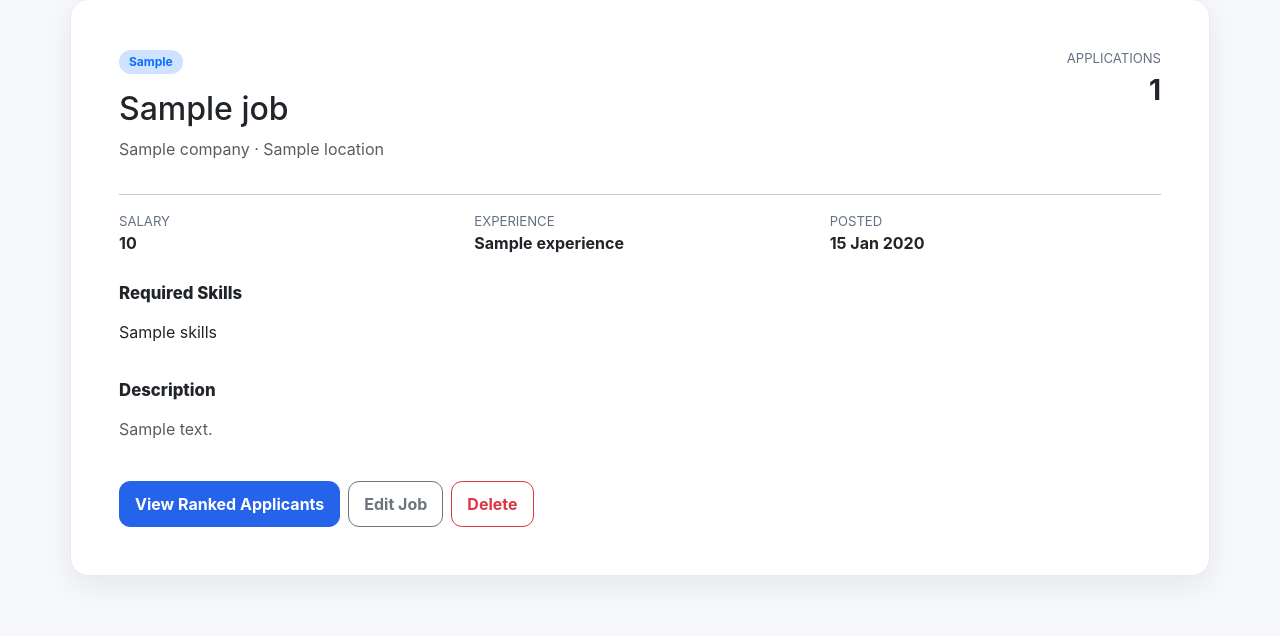
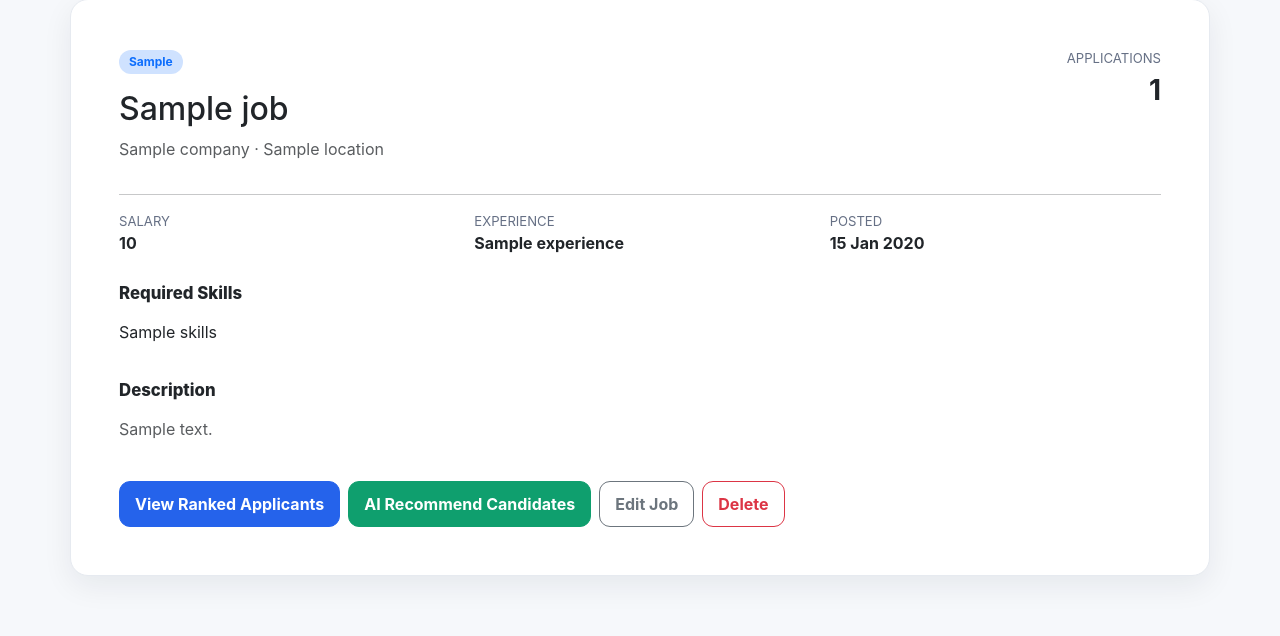
Before and after one commit to hemalatha-singaram/job-portal, a Django app: template recruiter/templates/recruiter/job_details.html in a window 1280 px wide. Shown: the part 242-878 px from the top of the page. Run offline with Django 5.2, Linux system fonts and the light colour scheme; the template is opened without the code that fills it: most values are stand-ins (such as "Sample title", 1, 10 or a date in 2020).

Commit message:
Add AI candidate recommendation action to recruiter job details

```diff
--- a/recruiter/templates/recruiter/job_details.html
+++ b/recruiter/templates/recruiter/job_details.html
@@ -2,5 +2,5 @@
 {% block title %}{{ job.title }} | CampusHire{% endblock %}
 {% block page_title %}Job Details{% endblock %}
 {% block content %}
-<div class="card p-4 p-lg-5"><div class="d-flex justify-content-between gap-3 flex-wrap"><div><span class="badge bg-primary-subtle text-primary">{{ job.job_type }}</span><h2 class="mt-3">{{ job.title }}</h2><p class="text-muted">{{ job.company }} · {{ job.location }}</p></div><div class="text-end"><div class="small-muted">APPLICATIONS</div><div class="fs-3 fw-bold">{{ applicant_count }}</div></div></div><hr><div class="row g-4"><div class="col-md-4"><div class="small-muted">SALARY</div><strong>{{ job.salary }}</strong></div><div class="col-md-4"><div class="small-muted">EXPERIENCE</div><strong>{{ job.experience }}</strong></div><div class="col-md-4"><div class="small-muted">POSTED</div><strong>{{ job.posted_date|date:"d M Y" }}</strong></div></div><div class="mt-4"><div class="section-title">Required Skills</div><p>{{ job.skills }}</p></div><div class="mt-3"><div class="section-title">Description</div><p class="text-muted" style="white-space:pre-line">{{ job.description }}</p></div><div class="mt-4 d-flex flex-wrap gap-2"><a class="btn btn-primary" href="{% url 'priority_ranking' %}?job={{ job.id }}">View Ranked Applicants</a><a class="btn btn-outline-secondary" href="{% url 'edit_job' job.id %}">Edit Job</a><a class="btn btn-outline-danger" href="{% url 'delete_job' job.id %}">Delete</a></div></div>
+<div class="card p-4 p-lg-5"><div class="d-flex justify-content-between gap-3 flex-wrap"><div><span class="badge bg-primary-subtle text-primary">{{ job.job_type }}</span><h2 class="mt-3">{{ job.title }}</h2><p class="text-muted">{{ job.company }} · {{ job.location }}</p></div><div class="text-end"><div class="small-muted">APPLICATIONS</div><div class="fs-3 fw-bold">{{ applicant_count }}</div></div></div><hr><div class="row g-4"><div class="col-md-4"><div class="small-muted">SALARY</div><strong>{{ job.salary }}</strong></div><div class="col-md-4"><div class="small-muted">EXPERIENCE</div><strong>{{ job.experience }}</strong></div><div class="col-md-4"><div class="small-muted">POSTED</div><strong>{{ job.posted_date|date:"d M Y" }}</strong></div></div><div class="mt-4"><div class="section-title">Required Skills</div><p>{{ job.skills }}</p></div><div class="mt-3"><div class="section-title">Description</div><p class="text-muted" style="white-space:pre-line">{{ job.description }}</p></div><div class="mt-4 d-flex flex-wrap gap-2"><a class="btn btn-primary" href="{% url 'priority_ranking' %}?job={{ job.id }}">View Ranked Applicants</a><a class="btn btn-success" href="{% url 'ai_candidate_recommendations' job.id %}">AI Recommend Candidates</a><a class="btn btn-outline-secondary" href="{% url 'edit_job' job.id %}">Edit Job</a><a class="btn btn-outline-danger" href="{% url 'delete_job' job.id %}">Delete</a></div></div>
 {% endblock %}
```
